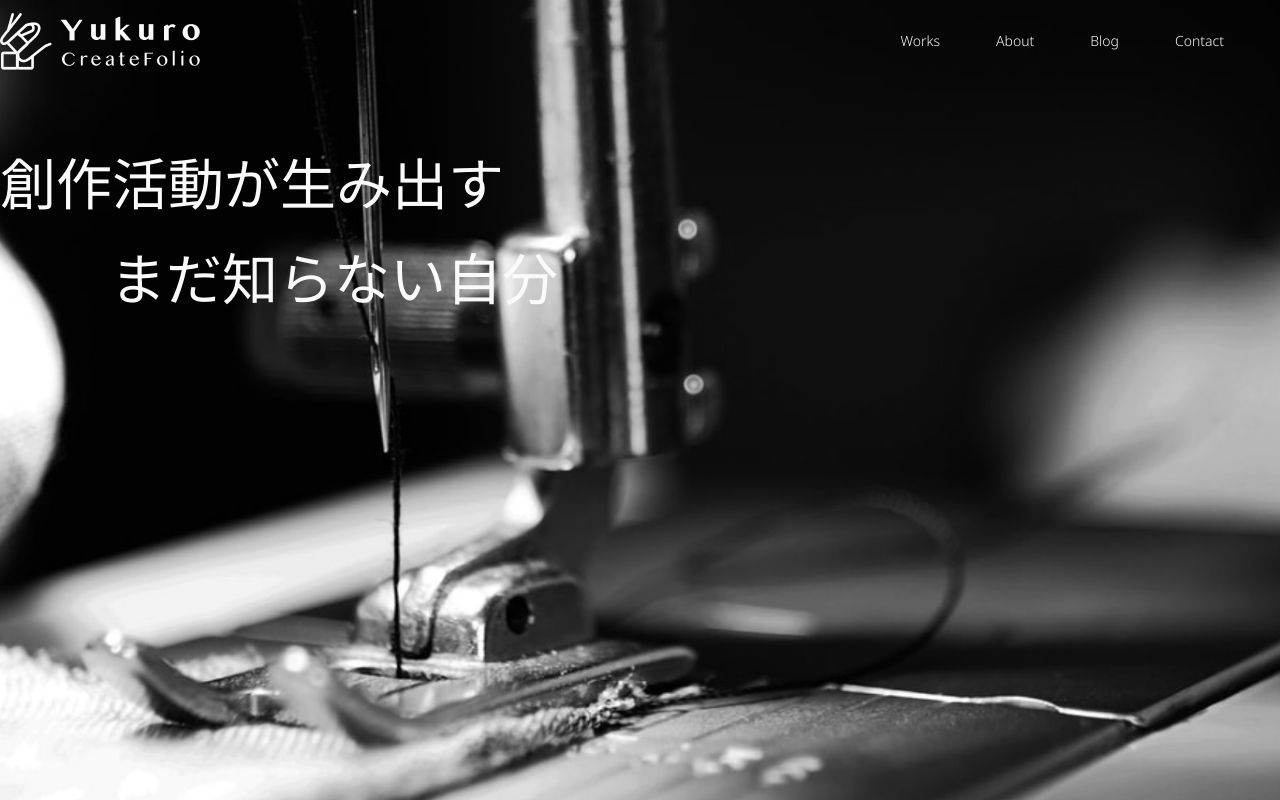
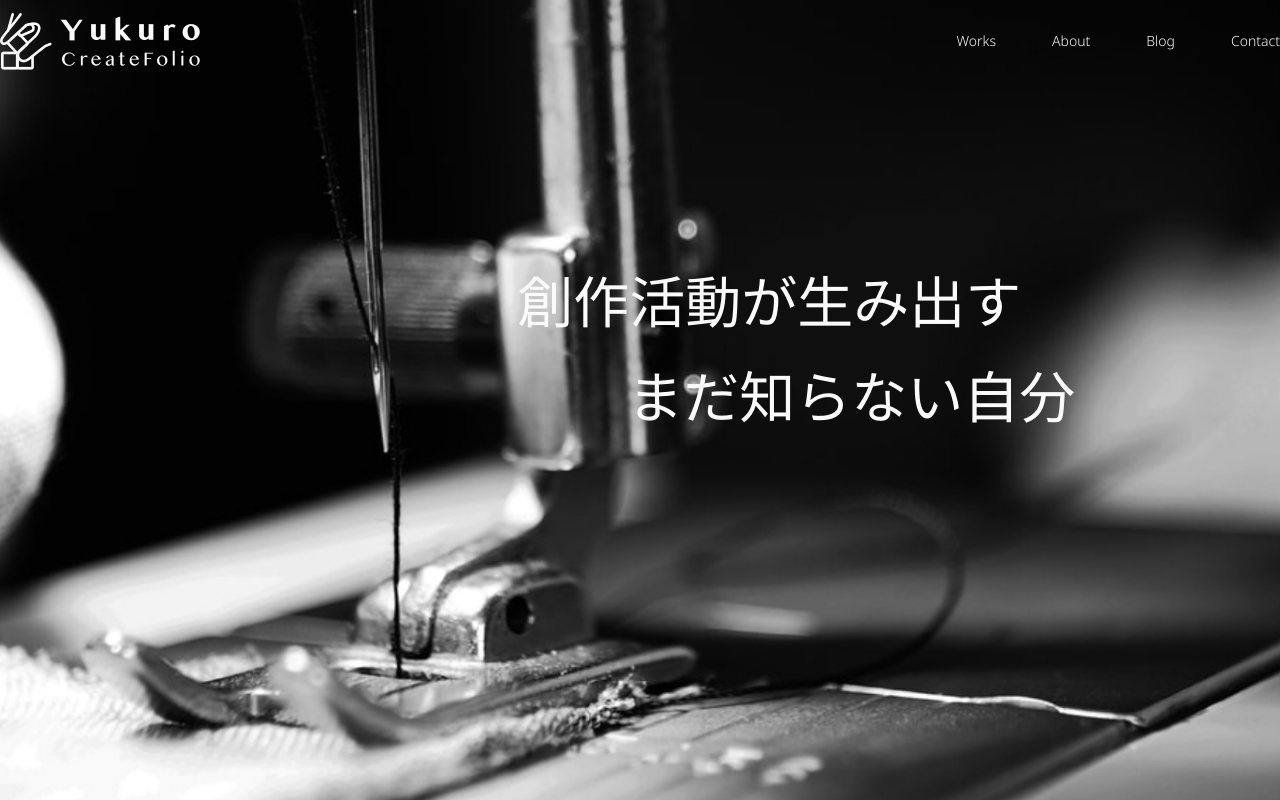
Before and after one commit to YKR-Develop/Yuuki-PortFolio, a PHP site: page / in a window 1280 px wide. Run offline with PHP 8.4, Linux system fonts and the light colour scheme.

Commit message:
試験運用

```diff
--- a/stylesheet/css/style.css
+++ b/stylesheet/css/style.css
@@ -359,6 +359,9 @@ template {
 /* --------------------------------------------------
   Center-Width 文字列最大幅の指定
 -------------------------------------------------- */
+/* --------------------------------------------------
+  Animation アニメーション
+-------------------------------------------------- */
 /*===================================================
  c-nav.scss
  各種ナビゲーションの指定
@@ -386,6 +389,9 @@ template {
 .header-fixed__item {
   margin-right: 56px;
   font-size: clamp(1.4rem, 1.4rem + 0vw, 1.4rem);
+}
+.header-fixed__item:last-child {
+  margin-right: 0;
 }
 .header-fixed__link {
   color: #fafafa;
@@ -437,6 +443,8 @@ li {
 .main-visual__catchcopy {
   font-family: "klee", "ヒラギノ明朝 ProN", "Hiragino Mincho ProN", sans-serif;
   position: absolute;
+  top: 25%;
+  right: 16%;
   font-size: clamp(2.6rem, 1.6rem + 3.125vw, 5.6rem);
   color: #fafafa;
 }
--- a/stylesheet/scss/_mixin.scss
+++ b/stylesheet/scss/_mixin.scss
@@ -20,3 +20,7 @@
   max-width: $center-width;
   margin: 0 auto;
 }
+
+/* --------------------------------------------------
+  Animation アニメーション
+-------------------------------------------------- */
--- a/stylesheet/scss/component/_c-nav.scss
+++ b/stylesheet/scss/component/_c-nav.scss
@@ -31,6 +31,9 @@
   &__item {
     margin-right: 56px;
     font-size: fluid-size(14, 14);
+    &:last-child {
+      margin-right: 0;
+    }
   }
 
   &__link {
--- a/stylesheet/scss/layout/_visual.scss
+++ b/stylesheet/scss/layout/_visual.scss
@@ -16,6 +16,8 @@
   &__catchcopy {
     font-family: $font-catch-copy;
     position: absolute;
+    top: 25%;
+    right: 16%;
     font-size: fluid-size(26, 56);
     color: $font-white;
   }
```
Also changed, not shown: 4 other files.
